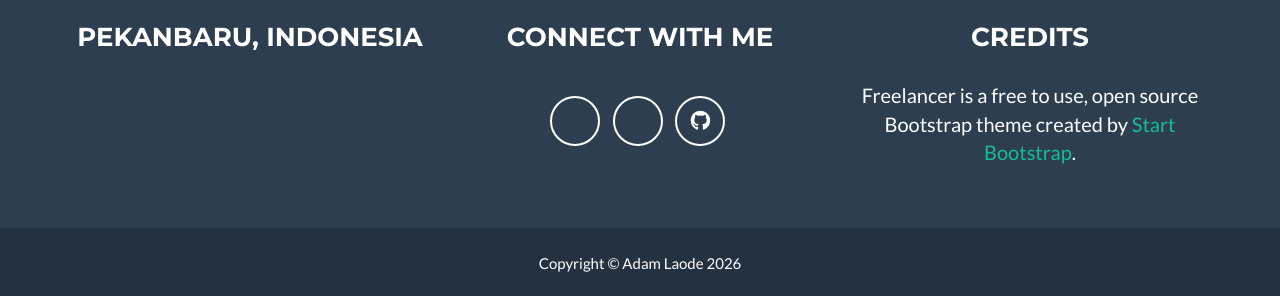
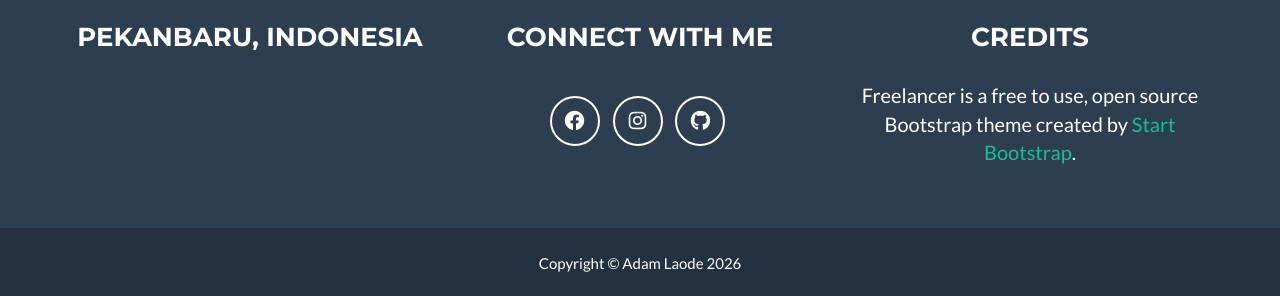
Before and after one commit to Damdamworld/damdamworld.github.io, a Jekyll site: the page built from _posts/2026-02-15-maze-solver.md, in a window 1280 px wide and 900 px high, scrolled down 2354 px. Shown: the part 601-897 px from the top of the window. Built offline with Jekyll 4.4.1, drawn with Linux system fonts in a browser that asks for light colours; nearby versions of some CDN libraries; library files that are not in the unit come from our copies.

Commit message:
Fixing asset paths for blog consistency

```diff
--- a/_includes/footer.html
+++ b/_includes/footer.html
@@ -1,4 +1,3 @@
-<!-- Footer -->
 <footer class="text-center">
   <div class="footer-above">
     <div class="container">
@@ -7,7 +6,7 @@
           <h3>{{ site.footer.location }}</h3>
           <p>
             {% for adress in site.address %}
-            {{ adress.line }} <br>
+              {{ adress.line }} <br>
             {% endfor %}
           </p>
         </div>
@@ -16,8 +15,9 @@
           <ul class="list-inline">
             {% for network in site.social %}
             <li>
-              <a href="{{ network.url }}" class="btn-social btn-outline"><i
-                  class="fa-brands fa-fw fa-{{ network.title }}"></i></a>
+              <a href="{{ network.url }}" class="btn-social btn-outline" target="_blank">
+                <i class="fa-brands fa-fw fa-{{ network.title | downcase }}"></i>
+              </a>
             </li>
             {% endfor %}
           </ul>
--- a/_includes/head.html
+++ b/_includes/head.html
@@ -8,28 +8,18 @@
   {% if site.meta_author %}
   <meta name="author" content="{{ site.meta_author }}">{% endif %}
   <link rel="canonical" href="{{ page.url | replace:'index.html','' | prepend: site.url }}">
-  <link rel="alternate" type="application/rss+xml" title="RSS" href="feed.xml">
+  <link rel="alternate" type="application/rss+xml" title="RSS" href="{{ '/feed.xml' | relative_url }}">
 
-  <!-- Custom CSS & Bootstrap Core CSS - Uses Bootswatch Flatly Theme: http://bootswatch.com/flatly/ -->
-  <link rel="stylesheet" href="{{ " style.css" }}">
+  <link rel="stylesheet" href="{{ '/style.css' | relative_url }}">
 
-  <!-- Google verification -->
   {% if site.google_verify %}
   <meta name="google-site-verification" content="{{ site.google_verify }}">{% endif %}
 
-  <!-- Bing Verification -->
   {% if site.bing_verify %}
   <meta name="msvalidate.01" content="{{ site.bing_verify }}">{% endif %}
 
-  <!-- Custom Fonts -->
-  <link rel="stylesheet" href="{{ " css/font-awesome/css/all.min.css" }}">
+  <link rel="stylesheet" href="{{ '/css/font-awesome/css/all.min.css' | relative_url }}">
   <link href="//fonts.googleapis.com/css?family=Montserrat:400,700" rel="stylesheet" type="text/css">
   <link href="//fonts.googleapis.com/css?family=Lato:400,700,400italic,700italic" rel="stylesheet" type="text/css">
 
-  <!-- HTML5 Shim and Respond.js IE8 support of HTML5 elements and media queries -->
-  <!-- WARNING: Respond.js doesn't work if you view the page via file:// -->
-  <!--[if lt IE 9]>
-        <script src="https://oss.maxcdn.com/libs/html5shiv/3.7.0/html5shiv.js"></script>
-        <script src="https://oss.maxcdn.com/libs/respond.js/1.4.2/respond.min.js"></script>
-    <![endif]-->
-</head>
+  </head>
```
Also changed, not shown: other parts of _includes/footer.html (+6 -2 lines).
